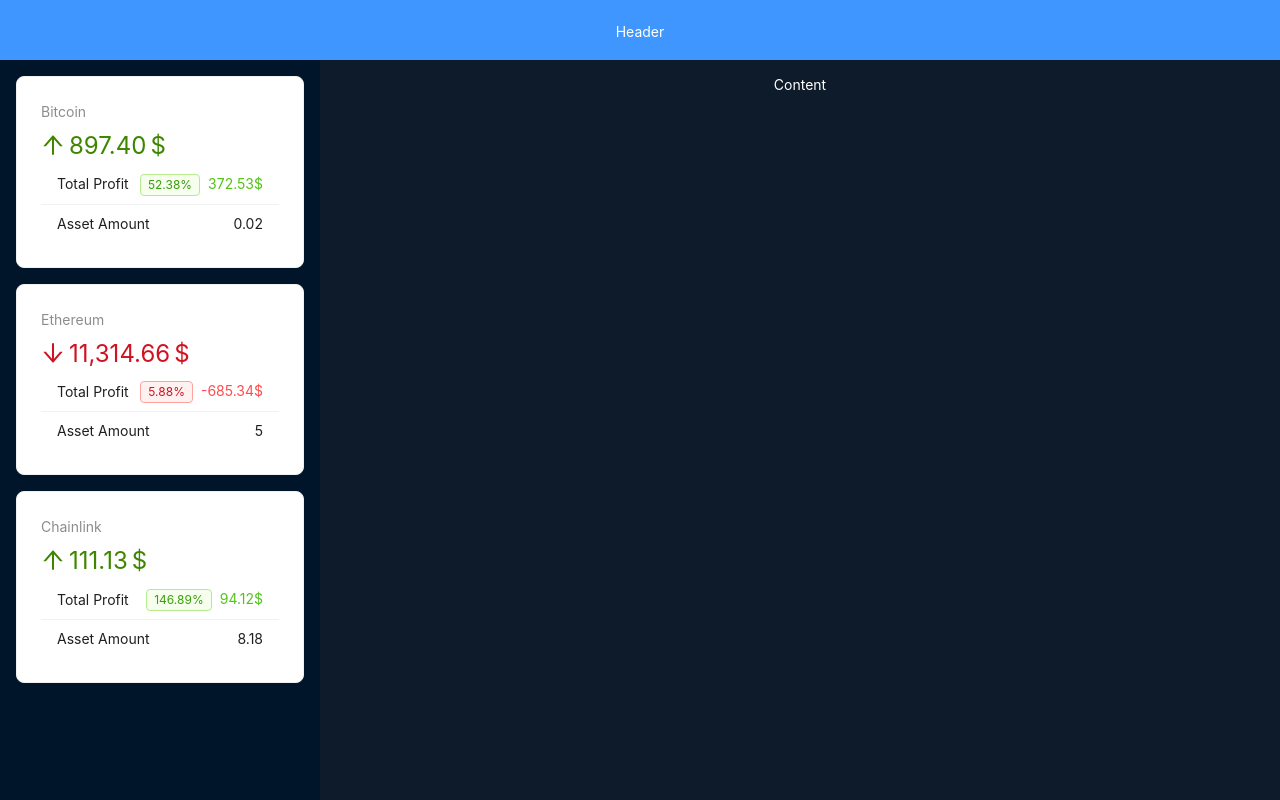
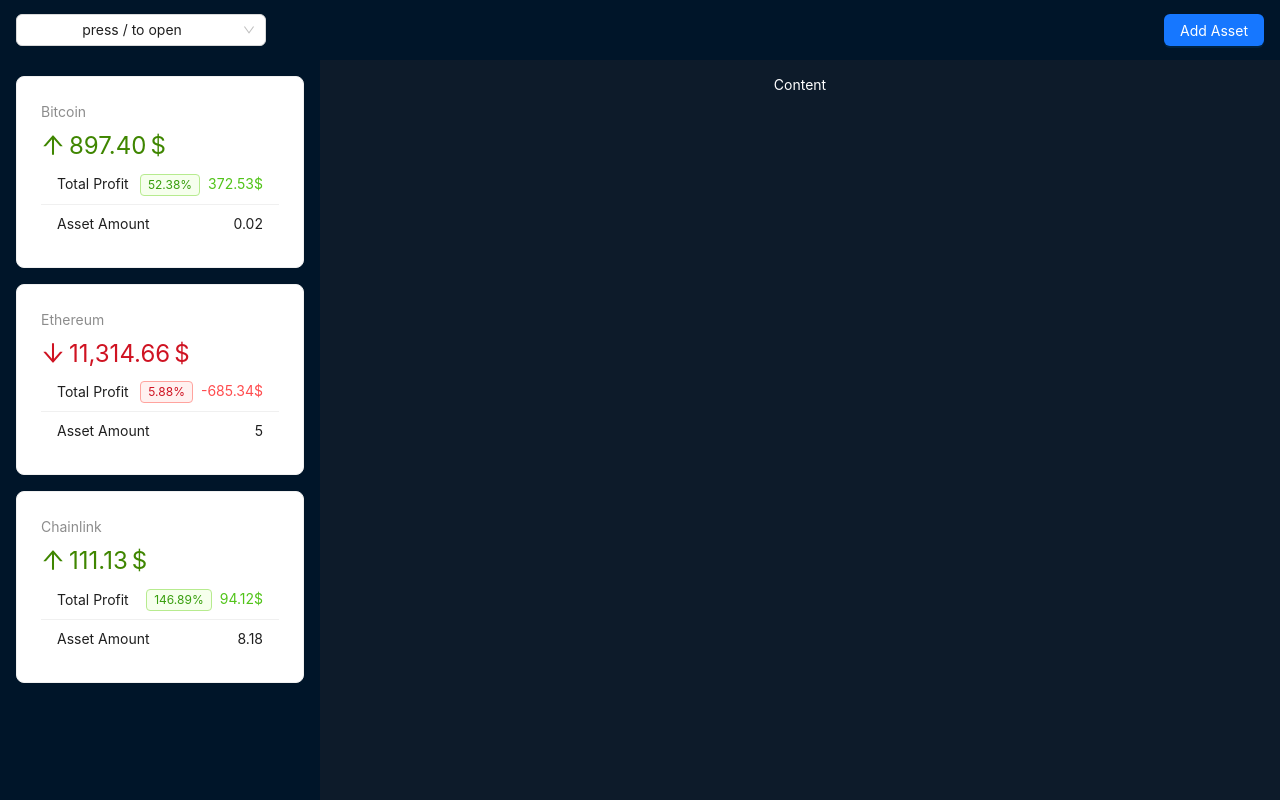
Before and after one commit to CyberPsychoPlus/React-crypto-portfolio, a React (Vite) app: page / in a window 1280 px wide. Built offline with nearby package versions, Linux system fonts and the light colour scheme.

Commit message:
made a header

```diff
--- a/src/App.jsx
+++ b/src/App.jsx
@@ -1,16 +1,10 @@
-import { Layout } from 'antd'
-import AppContent from './components/layout/AppContent'
-import AppHeader from './components/layout/AppHeader'
-import AppSider from './components/layout/AppSider'
+import AppLayout from './components/layout/AppLayout'
+import { CryptoContextProvider } from './context/crypto-context'
 
 export default function App() {
 	return (
-		<Layout>
-			<AppHeader />
-			<Layout>
-				<AppSider />
-				<AppContent />
-			</Layout>
-		</Layout>
+		<CryptoContextProvider>
+			<AppLayout />
+		</CryptoContextProvider>
 	)
 }
--- /dev/null
+++ b/src/components/AddAssetForm.jsx
@@ -0,0 +1,3 @@
+export default function AddAssetForm() {
+	return <form action='#'>FORM ASSET</form>
+}
--- /dev/null
+++ b/src/components/CoinInfoModal.jsx
@@ -0,0 +1,3 @@
+export default function CoinInfoModal({ coin }) {
+	return <h2>{coin.name}</h2>
+}
--- a/src/components/layout/AppHeader.jsx
+++ b/src/components/layout/AppHeader.jsx
@@ -1,14 +1,81 @@
-import { Layout } from 'antd'
+import { Button, Drawer, Layout, Modal, Select, Space } from 'antd'
+import { useEffect, useState } from 'react'
+import { useCrypto } from '../../context/crypto-context'
+import AddAssetForm from '../AddAssetForm'
+import CoinInfoModal from '../CoinInfoModal'
 
 const headerStyle = {
+	width: '100%',
 	textAlign: 'center',
-	color: '#fff',
 	height: 60,
-	paddingInline: 48,
-	lineHeight: '64px',
-	backgroundColor: '#4096ff',
+	padding: '1rem',
+	display: 'flex',
+	justifyContent: 'space-between',
+	alignItems: 'center',
 }
 
 export default function AppHeader() {
-	return <Layout.Header style={headerStyle}>Header</Layout.Header>
+	const [select, setSelect] = useState(false)
+	const [coin, setCoin] = useState(null)
+	const [modal, setModal] = useState(false)
+	const [drawer, setDrawer] = useState(false)
+	const { crypto } = useCrypto()
+
+	useEffect(() => {
+		const keypress = event => {
+			if (event.key === '/') {
+				setSelect(prev => !prev)
+			}
+		}
+		document.addEventListener('keypress', keypress)
+		return () => document.removeEventListener('keypress', keypress)
+	}, [])
+
+	function handleSelect(value) {
+		setCoin(crypto.find(c => c.id === value))
+		setModal(true)
+	}
+
+	return (
+		<Layout.Header style={headerStyle}>
+			<Select
+				style={{ width: 250 }}
+				open={select}
+				onSelect={handleSelect}
+				onClick={() => setSelect(prev => !prev)}
+				value='press / to open'
+				options={crypto.map(coin => ({
+					label: coin.name,
+					value: coin.id,
+					icon: coin.icon,
+				}))}
+				optionRender={option => (
+					<Space>
+						<img
+							style={{ width: 20 }}
+							src={option.data.icon}
+							alt={option.data.label}
+						/>{' '}
+						{option.data.label}
+					</Space>
+				)}
+			/>
+			<Button type='primary' onClick={() => setDrawer(true)}>
+				Add Asset
+			</Button>
+
+			<Modal open={modal} onCancel={() => setModal(false)} footer={null}>
+				<CoinInfoModal coin={coin} />
+			</Modal>
+
+			<Drawer
+				width={600}
+				title='Add Asset'
+				onClose={() => setDrawer(false)}
+				open={drawer}
+			>
+				<AddAssetForm />
+			</Drawer>
+		</Layout.Header>
+	)
 }
--- /dev/null
+++ b/src/components/layout/AppLayout.jsx
@@ -0,0 +1,22 @@
+import { Layout, Spin } from 'antd'
+import { useContext } from 'react'
+import CryptoContext from '../../context/crypto-context'
+import AppContent from './AppContent'
+import AppHeader from './AppHeader'
+import AppSider from './AppSider'
+
+export default function AppLayout() {
+	const { loading } = useContext(CryptoContext)
+	if (loading) {
+		return <Spin fullscreen />
+	}
+	return (
+		<Layout>
+			<AppHeader />
+			<Layout>
+				<AppSider />
+				<AppContent />
+			</Layout>
+		</Layout>
+	)
+}
--- a/src/components/layout/AppSider.jsx
+++ b/src/components/layout/AppSider.jsx
@@ -1,45 +1,16 @@
 import { ArrowDownOutlined, ArrowUpOutlined } from '@ant-design/icons'
-import { Card, Layout, List, Spin, Statistic, Tag, Typography } from 'antd'
-import { useEffect, useState } from 'react'
-import { fakeFetchCrypto, fetchAssets } from '../../api'
-import { capitalize, percentDifference } from '../../utils'
+import { Card, Layout, List, Statistic, Tag, Typography } from 'antd'
+
+import { useContext } from 'react'
+import CryptoContext from '../../context/crypto-context'
+import { capitalize } from '../../utils'
 
 const siderStyle = {
 	padding: '1rem',
 }
 
 export default function AppSider() {
-	const [loading, setLoading] = useState(false)
-	const [crypto, setCrypto] = useState([])
-	const [assets, setAssets] = useState([])
-
-	useEffect(() => {
-		async function preload() {
-			setLoading(true)
-			const { result } = await fakeFetchCrypto()
-			const assets = await fetchAssets()
-
-			setAssets(
-				assets.map(asset => {
-					const coin = result.find(c => c.id === asset.id)
-					return {
-						grow: asset.price < coin.price,
-						growPercent: percentDifference(asset.price, coin.price),
-						totalAmount: asset.amount * coin.price,
-						totalProfit: asset.amount * coin.price - asset.amount * asset.price,
-						...asset,
-					}
-				})
-			)
-			setCrypto(result)
-			setLoading(false)
-		}
-		preload()
-	}, [])
-
-	if (loading) {
-		return <Spin fullscreen />
-	}
+	const { assets } = useContext(CryptoContext)
 
 	return (
 		<Layout.Sider width='25%' style={siderStyle}>
--- /dev/null
+++ b/src/context/crypto-context.jsx
@@ -0,0 +1,50 @@
+import { createContext, useContext, useEffect, useState } from 'react'
+import { fakeFetchCrypto, fetchAssets } from '../api'
+import { percentDifference } from '../utils'
+
+const CryptoContext = createContext({
+	assets: [],
+	crypto: [],
+	loading: false,
+})
+
+export function CryptoContextProvider({ children }) {
+	const [loading, setLoading] = useState(false)
+	const [crypto, setCrypto] = useState([])
+	const [assets, setAssets] = useState([])
+
+	useEffect(() => {
+		async function preload() {
+			setLoading(true)
+			const { result } = await fakeFetchCrypto()
+			const assets = await fetchAssets()
+
+			setAssets(
+				assets.map(asset => {
+					const coin = result.find(c => c.id === asset.id)
+					return {
+						grow: asset.price < coin.price,
+						growPercent: percentDifference(asset.price, coin.price),
+						totalAmount: asset.amount * coin.price,
+						totalProfit: asset.amount * coin.price - asset.amount * asset.price,
+						...asset,
+					}
+				})
+			)
+			setCrypto(result)
+			setLoading(false)
+		}
+		preload()
+	}, [])
+	return (
+		<CryptoContext.Provider value={{ loading, crypto, assets }}>
+			{children}
+		</CryptoContext.Provider>
+	)
+}
+
+export default CryptoContext
+
+export function useCrypto() {
+	return useContext(CryptoContext)
+}
```
